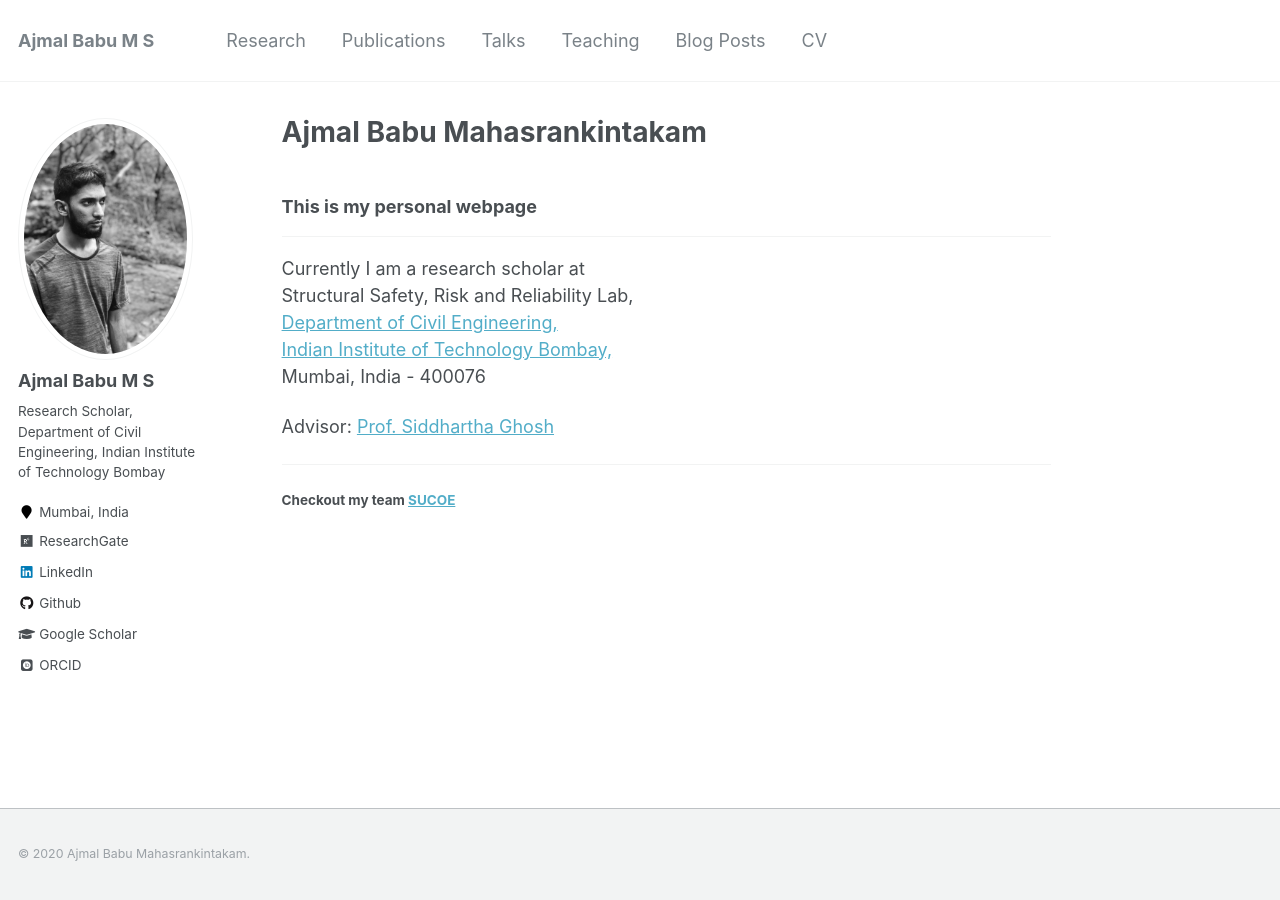
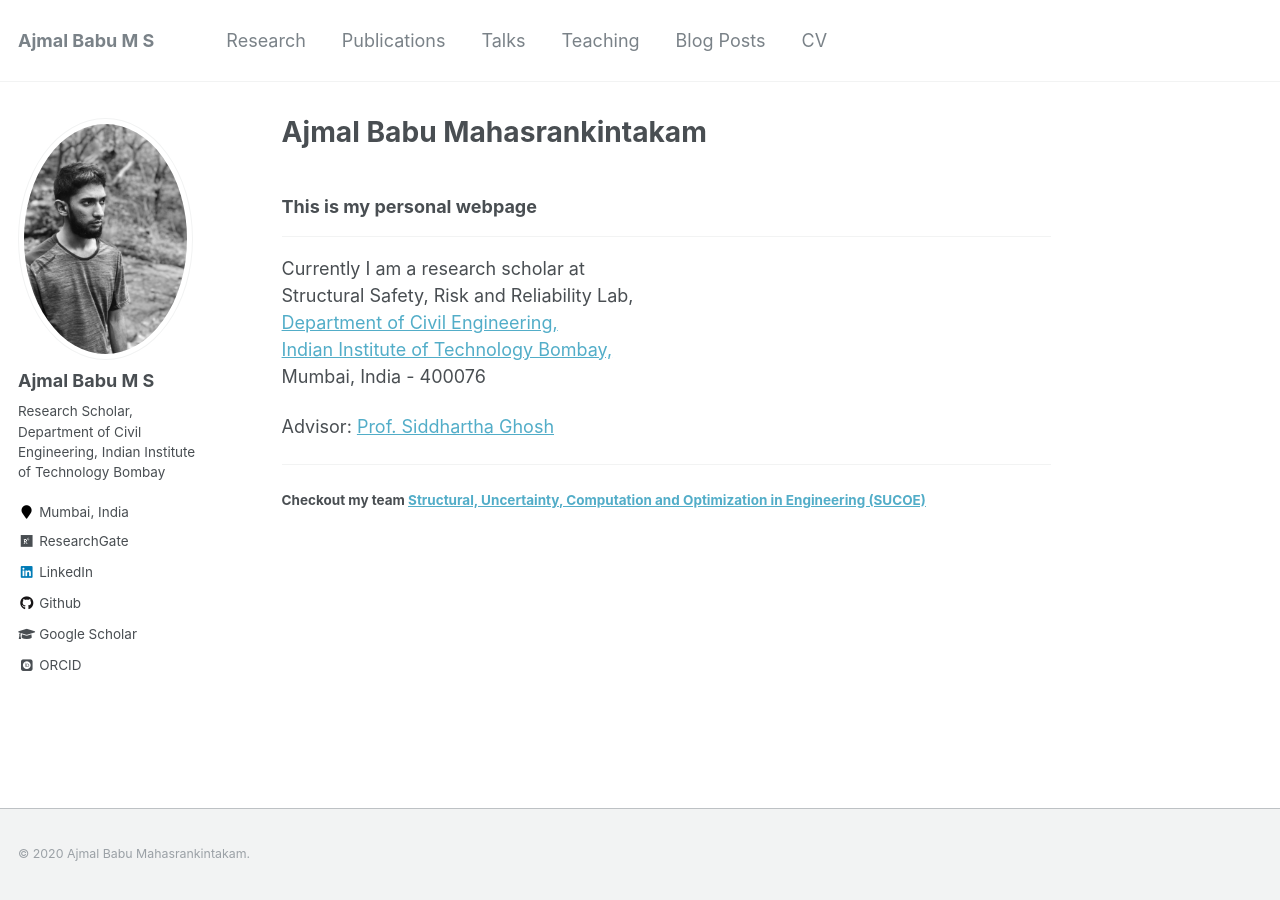
Before and after one commit to ajmalbabums/ajmalbabums.github.io, a Jekyll site: the page built from _pages/about.md, in a window 1280 px wide. Built offline with Jekyll 4.4.1, drawn with Linux system fonts in a browser that asks for light colours; some web fonts are replaced.

Commit message:
Update about.md

```diff
--- a/_pages/about.md
+++ b/_pages/about.md
@@ -13,7 +13,7 @@ redirect_from:
 ------------
 Currently I am a research scholar at
 Structural Safety, Risk and Reliability Lab,
-[Department of Civil Engineering,](http://www.civil.iitb.ac.in/, Civil-IIT Bombay)
+[Department of Civil Engineering,](http://www.civil.iitb.ac.in/, "Civil-IIT Bombay")
 [Indian Institute of Technology Bombay,](http://www.iitb.ac.in/ "IIT Bombay")
 Mumbai, India - 400076
 
@@ -21,4 +21,4 @@ Advisor: [Prof. Siddhartha Ghosh](https://www.civil.iitb.ac.in/~sghosh/ "Prof. S
 
 ------------
 
-##### Checkout my team  [SUCOE](https://sites.google.com/view/sucoe/ "Structural, Uncertainty, Computation and Optimization in Engineering")
+##### Checkout my team [Structural, Uncertainty, Computation and Optimization in Engineering (SUCOE)](https://sites.google.com/view/sucoe/ "Structural, Uncertainty, Computation and Optimization in Engineering")
```
